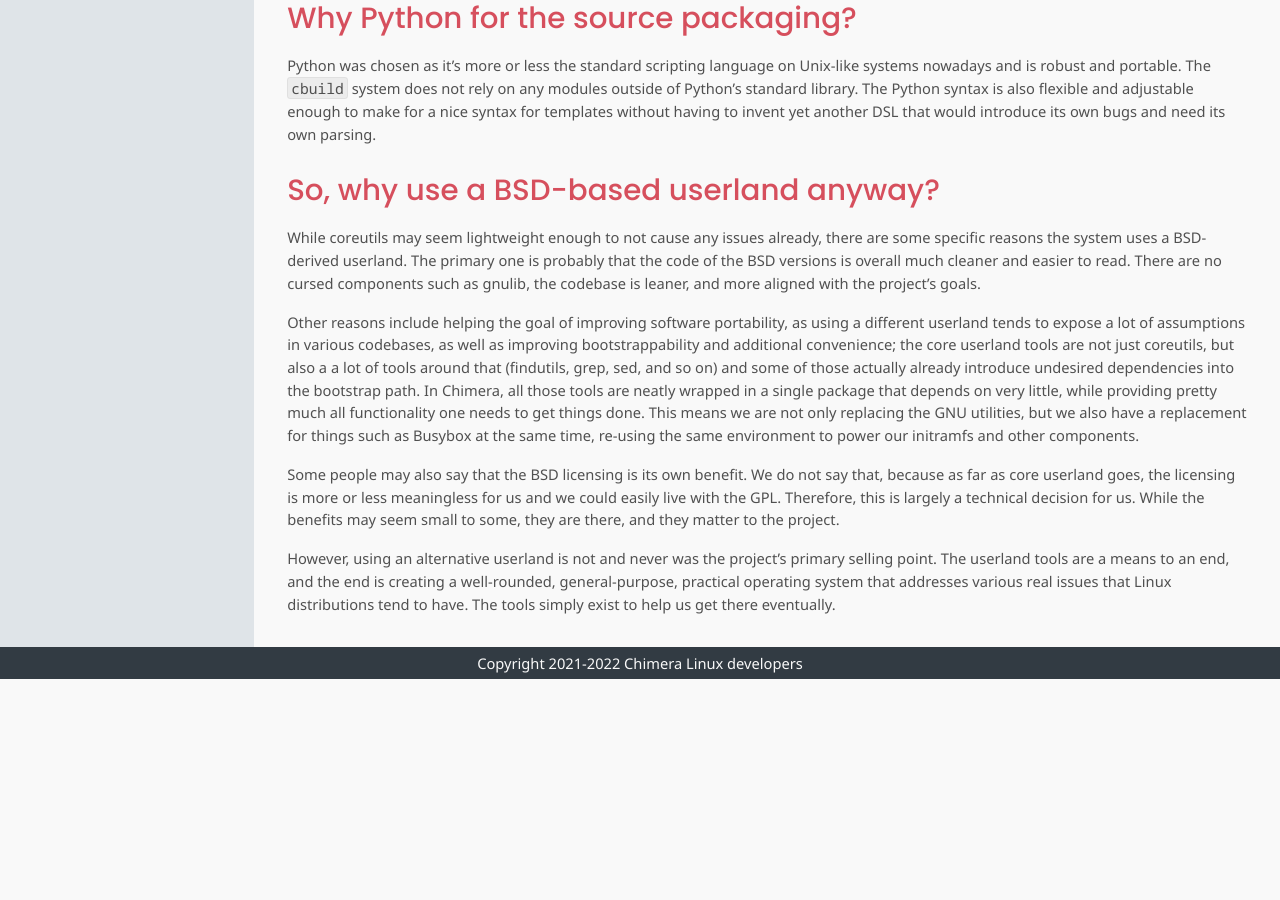
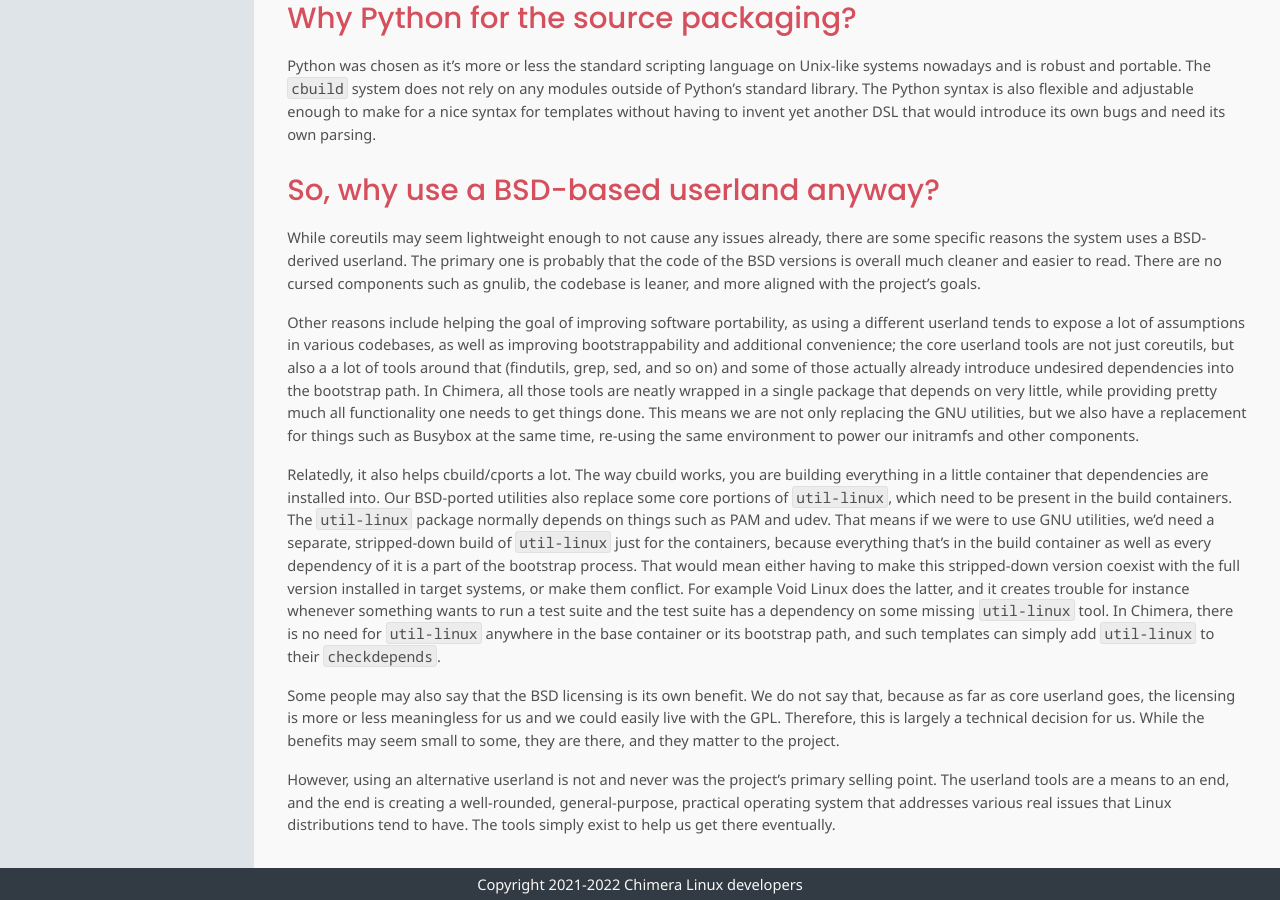
Before and after one commit to chimera-linux/chimera-linux.github.io, a Jekyll site: the page built from _docs/faq.md, in a window 1280 px wide and 900 px high, scrolled down 715 px. Built offline with Jekyll 4.4.1, drawn with Linux system fonts in a browser that asks for light colours; before the commit the page ends 1394 px from its top, so only the background shows below that.

Commit message:
expand bsd faq a bit

```diff
--- a/_docs/faq.md
+++ b/_docs/faq.md
@@ -60,6 +60,22 @@
 same time, re-using the same environment to power our initramfs and other
 components.
 
+Relatedly, it also helps cbuild/cports a lot. The way cbuild works, you are
+building everything in a little container that dependencies are installed
+into. Our BSD-ported utilities also replace some core portions of `util-linux`,
+which need to be present in the build containers. The `util-linux` package
+normally depends on things such as PAM and udev. That means if we were to
+use GNU utilities, we'd need a separate, stripped-down build of `util-linux`
+just for the containers, because everything that's in the build container as
+well as every dependency of it is a part of the bootstrap process. That would
+mean either having to make this stripped-down version coexist with the full
+version installed in target systems, or make them conflict. For example Void
+Linux does the latter, and it creates trouble for instance whenever something
+wants to run a test suite and the test suite has a dependency on some missing
+`util-linux` tool. In Chimera, there is no need for `util-linux` anywhere in
+the base container or its bootstrap path, and such templates can simply add
+`util-linux` to their `checkdepends`.
+
 Some people may also say that the BSD licensing is its own benefit. We do
 not say that, because as far as core userland goes, the licensing is more
 or less meaningless for us and we could easily live with the GPL. Therefore,
```
